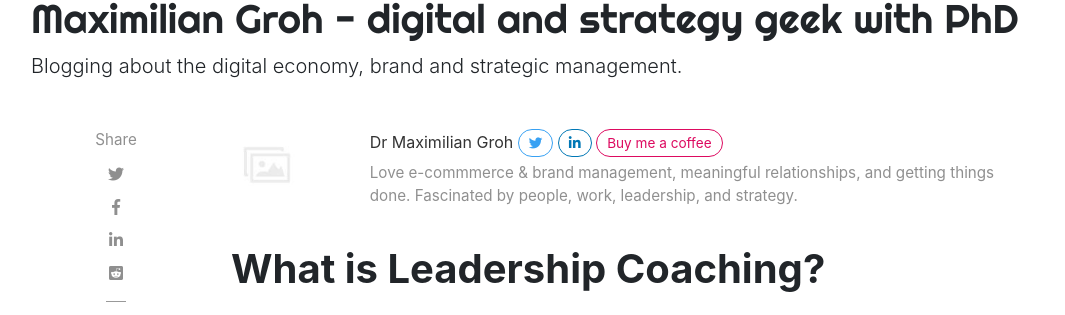
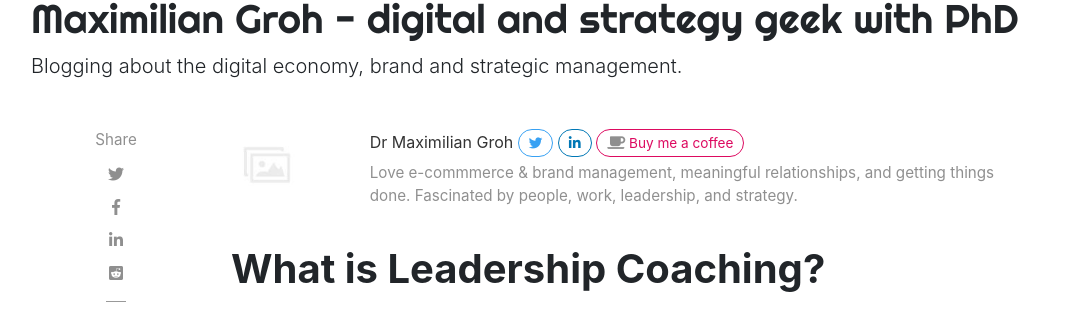
Before and after one commit to mgroheu/mgroh.github.io, a Jekyll site: the page built from _posts/2020-01-14-what-is-leadership-coaching.md, in a window 1280 px wide. Shown: the part 102-417 px from the top of the page, without its empty margins (54-1119 px from the left). Built offline with Jekyll 4.4.1, drawn with Linux system fonts in a browser that asks for light colours; nearby versions of some CDN libraries; comment, search, counter and statistics services are not loaded.

Commit message:
Added coffee cup

```diff
--- a/_layouts/post.html
+++ b/_layouts/post.html
@@ -38,7 +38,7 @@ post_class: post-template
                         {% endif %}
                     </div>
                     <div class="col-xs-12 col-md-9 col-lg-10 text-center text-md-left">
-                        <a target="_blank" class="link-dark" href="{{ author.web }}">{{ author.display_name }}</a>&nbsp;<a target="_blank" href="{{ author.twitter }}" class="btn followt" title="Follow me on Twitter"><i class="fab fa-twitter"></i></a>&nbsp;<a target="_blank" href="{{ author.linkedin }}" class="btn followl" title="Follow me on Linkedin"><i class="fab fa-linkedin-in"></i></a>&nbsp;<a target="_blank" href="{{ author.donate }}" class="btn followr" title="Support this project">Buy me a coffee</a>
+                        <a target="_blank" class="link-dark" href="{{ author.web }}">{{ author.display_name }}</a>&nbsp;<a target="_blank" href="{{ author.twitter }}" class="btn followt" title="Follow me on Twitter"><i class="fab fa-twitter"></i></a>&nbsp;<a target="_blank" href="{{ author.linkedin }}" class="btn followl" title="Follow me on Linkedin"><i class="fab fa-linkedin-in"></i></a>&nbsp;<a target="_blank" href="{{ author.donate }}" class="btn followr" title="Support this project"><span class="fa fa-coffee"></span> Buy me a coffee</a>
                         <span class="author-description">{{ author.description }}</span>
 
                     </div>
```
